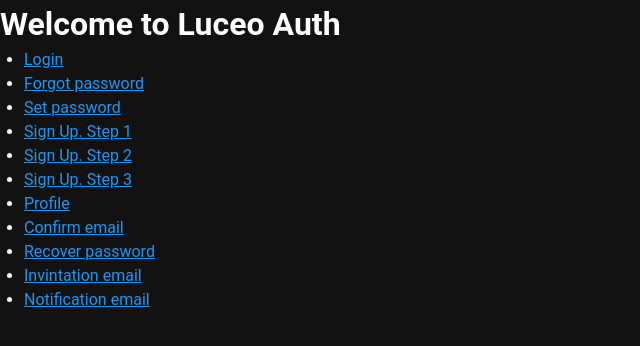
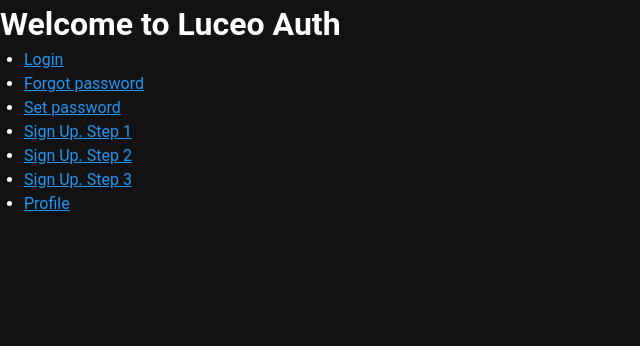
Before and after one commit to truepalich/luceo-auth, a Vue app: page /edit-profile in a window 1280 px wide. Shown: the top 346 px of the page, without its empty margins (0-640 px from the left). Built offline with nearby package versions, Linux system fonts and the light colour scheme.

Commit message:
Small fix

```diff
--- a/src/components/Home.vue
+++ b/src/components/Home.vue
@@ -10,10 +10,10 @@
       <li><router-link :to="{ name: 'SignUpStep3' }">Sign Up. Step 3</router-link></li>
       <li><router-link :to="{ name: 'Profile' }">Profile</router-link></li>
 
-      <li><a target="_blank" href="https://github.com/truepalich/luceo-auth/tree/master/static/email/email_confirm.html">Confirm email</a></li>
-      <li><a target="_blank" href="https://github.com/truepalich/luceo-auth/tree/master/static/email/email_recover_password.html">Recover password</a></li>
-      <li><a target="_blank" href="https://github.com/truepalich/luceo-auth/tree/master/static/email/email_invintation.html">Invintation email</a></li>
-      <li><a target="_blank" href="https://github.com/truepalich/luceo-auth/tree/master/static/email/email_notification.html">Notification email</a></li>
+      <!--<li><a target="_blank" href="https://github.com/truepalich/luceo-auth/tree/master/static/email/email_confirm.html">Confirm email</a></li>-->
+      <!--<li><a target="_blank" href="https://github.com/truepalich/luceo-auth/tree/master/static/email/email_recover_password.html">Recover password</a></li>-->
+      <!--<li><a target="_blank" href="https://github.com/truepalich/luceo-auth/tree/master/static/email/email_invintation.html">Invintation email</a></li>-->
+      <!--<li><a target="_blank" href="https://github.com/truepalich/luceo-auth/tree/master/static/email/email_notification.html">Notification email</a></li>-->
 
       <!--<li><router-link :to="{ name: 'EmailTemplates' }">Email Templates</router-link></li>-->
       <!--<li><a href="../assets/email/email.html">Email Templates</a></li>-->
```
Also changed, not shown: 7 other files (tests, documents, lock files or other folders).
